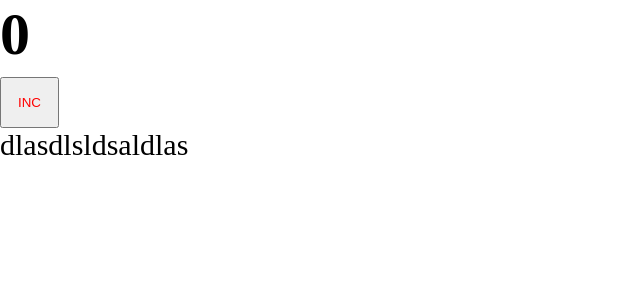
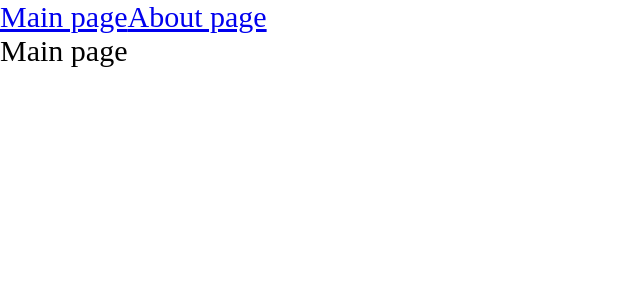
Before and after one commit to aizenka/production-pr, a React app: page / in a window 1280 px wide. Shown: the top 300 px of the page, without its empty margins (0-640 px from the left). Built offline with nearby package versions, Linux system fonts and the light colour scheme.

Commit message:
add simple routing

```diff
--- a/package.json
+++ b/package.json
@@ -12,7 +12,8 @@
   "license": "MIT",
   "dependencies": {
     "react": "17.0.2",
-    "react-dom": "17.0.2"
+    "react-dom": "17.0.2",
+    "react-router-dom": "6.2.1"
   },
   "devDependencies": {
     "@types/node": "17.0.21",
--- a/src/App.tsx
+++ b/src/App.tsx
@@ -1,11 +1,23 @@
-import { Counter } from './components/Counter';
+import { Suspense } from 'react';
+import { Route, Routes, Link } from 'react-router-dom';
+import { MainPageAsync, AboutPageAsync } from './Pages';
 import './index.scss'
 
 const App = () => {
   return (
     <div className='app'>
-      <Counter />
-      dlasdlsldsaldlas
+      <Link to='/'>
+        Main page
+      </Link>
+      <Link to='/about'>
+        About page
+      </Link>
+      <Suspense fallback={<div>Loading...</div>}>
+        <Routes>
+          <Route path='/' element={<MainPageAsync />}/>
+          <Route path='/about' element={<AboutPageAsync />} />
+        </Routes>
+      </Suspense>
     </div>
   );
 };
--- /dev/null
+++ b/src/Pages/AboutPage/index.tsx
@@ -0,0 +1,9 @@
+const AboutPage = () => {
+  return (
+    <div>
+      About page
+    </div>
+  );
+};
+
+export default AboutPage;
--- /dev/null
+++ b/src/Pages/MainPage/index.tsx
@@ -0,0 +1,9 @@
+const MainPage = () => {
+  return (
+    <div>
+      Main page
+    </div>
+  );
+};
+
+export default MainPage;
--- /dev/null
+++ b/src/Pages/index.tsx
@@ -0,0 +1,11 @@
+import { lazy } from 'react'
+
+// for suspense test, delete after
+export const MainPageAsync = lazy(() => new Promise(resolve => {
+  // @ts-ignore
+  setTimeout(() => resolve(import('./MainPage')), 1500)
+}))
+export const AboutPageAsync = lazy(() => new Promise(resolve => {
+  // @ts-ignore
+  setTimeout(() => resolve(import('./AboutPage')), 1500)
+}));
--- a/src/components/Counter.module.scss
+++ /dev/null
@@ -1,5 +0,0 @@
-.button {
-  margin-top: 8px;
-  padding: 16px;
-  color: red;
-}
--- a/src/components/Counter.tsx
+++ /dev/null
@@ -1,13 +0,0 @@
-import { useState } from 'react';
-import c from './Counter.module.scss'
-
-export const Counter = () => {
-  const [count, setCount] = useState(0)
-
-  return (
-    <div>
-      <h1>{count}</h1>
-      <button className={c.button}onClick={() => setCount(prev => prev += 1)}>INC</button>
-    </div>
-  );
-};
--- a/src/index.tsx
+++ b/src/index.tsx
@@ -1,7 +1,10 @@
 import { render } from 'react-dom'
+import { BrowserRouter } from 'react-router-dom'
 import App from './App'
 
 render (
-  <App />,
+  <BrowserRouter>
+      <App />
+  </BrowserRouter>,
   document.getElementById('root')
 )
```
Also changed, not shown: 2 other files (tests, documents, lock files or other folders).
